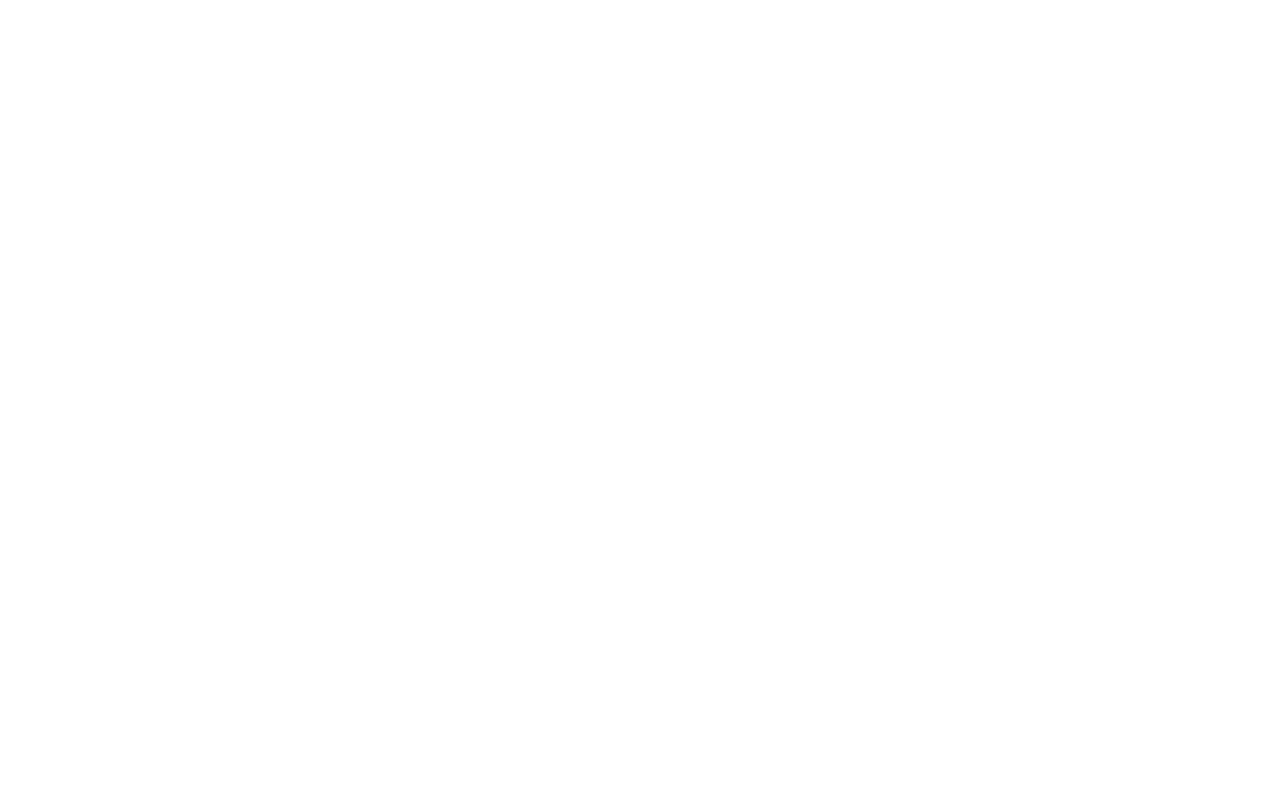
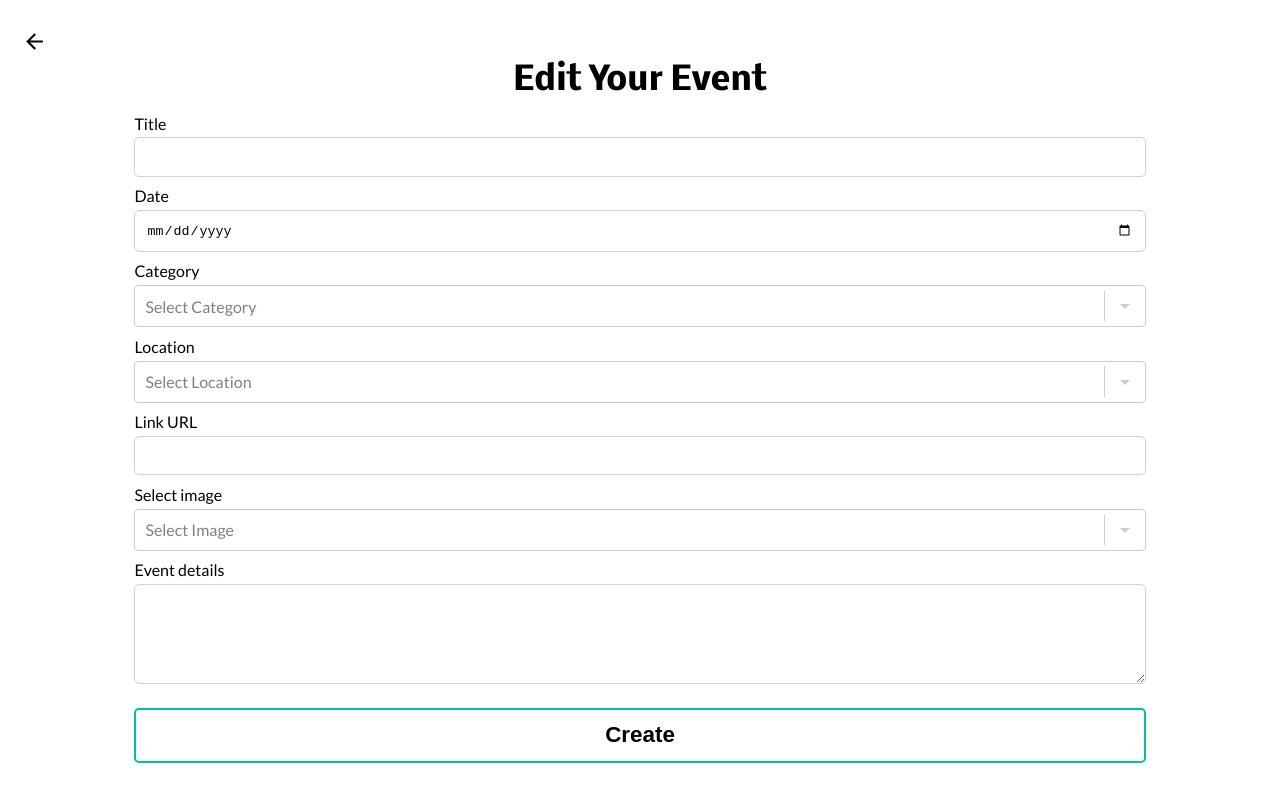
Before and after one commit to yukie-m/summative-3, a React (Create React App) app: page /update-event in a window 1280 px wide. Before the commit this address had no page. Built offline with nearby package versions, Linux system fonts and the light colour scheme; a web font is replaced by a local one.

Commit message:
added Edit Page

```diff
--- a/src/App.jsx
+++ b/src/App.jsx
@@ -9,6 +9,7 @@ import CreateEvent from "./components/CreateEvent";
 import DeleteEventList from "./components/DeleteEventList";
 import ViewByCategory from "./components/ViewByCategory";
 import SignUp from "./components/SignUp";
+import EditEvent from "./components/EditEvent";
 
 function App() {
   useEffect(() => {
@@ -27,6 +28,7 @@ function App() {
         <Route path="/create-event" element={<CreateEvent />} />
         <Route path="/delete-event" element={<DeleteEventList />} />
         <Route path="/sign-up" element={<SignUp />} />
+        <Route path="/update-event" element={<EditEvent />} />
         {/* <Route path='/logged-out' element={<LoggedOut />} /> */}
       </Routes>
     </div>
--- a/src/components/DeleteSingleEvent.jsx
+++ b/src/components/DeleteSingleEvent.jsx
@@ -1,6 +1,7 @@
 import React from "react";
 import axios from "axios";
 import Modal from "react-modal";
+import { useNavigate } from "react-router-dom";
 import { useState } from "react";
 import { AiOutlineComment } from "react-icons/ai";
 import { FiThumbsUp } from "react-icons/fi";
@@ -11,8 +12,8 @@ import NoImage from "./NoImage";
 
 function DeleteSingleEvent(props) {
   const [showPopup, setShowPopup] = useState(false);
-
   const [modalIsOpen, setIsOpen] = React.useState(false);
+  const navigate = useNavigate();
 
   function openModal() {
     setIsOpen(true);
@@ -48,6 +49,10 @@ function DeleteSingleEvent(props) {
           );
         }
       });
+  };
+
+  const onEditEvent = (id) => {
+    console.log(id);
   };
 
   return (
@@ -113,7 +118,12 @@ function DeleteSingleEvent(props) {
                 <p>Delete</p>
               </button>
               <p>/</p>
-              <button>
+              <button
+                onClick={() => {
+                  // onEditEvent(props.detailsObj._id);
+                  navigate("/update-event", { state: props.detailsObj._id });
+                }}
+              >
                 <p>Edit</p>
               </button>
             </div>
--- /dev/null
+++ b/src/components/EditEvent.jsx
@@ -0,0 +1,266 @@
+import React from "react";
+import axios from "axios";
+
+import { useLocation, useNavigate } from "react-router-dom";
+import { useState, useEffect } from "react";
+
+import Select, { components } from "react-select";
+import Modal from "react-modal";
+import "../css/form.scss";
+import { MdArrowBack } from "react-icons/md";
+import { MdArrowDropDown } from "react-icons/md";
+import { MdDoneAll } from "react-icons/md";
+import { IoIosClose } from "react-icons/io";
+
+//onChange event target value
+const categoryOptions = [
+  { value: "Business", label: "Business" },
+  { value: "Finance", label: "Finance" },
+  { value: "IT", label: "IT" },
+  { value: "Engineer", label: "Engineer" },
+];
+
+const locationOptions = [
+  { value: "Auckland", label: "Auckland" },
+  { value: "Wellington", label: "Wellington" },
+  { value: "Christchurch", label: "Christchurch" },
+  { value: "Virtual", label: "Virtual" },
+];
+const imageOptions = [
+  { value: "business.jpg", label: "Business Photo" },
+  { value: "finance.jpg", label: "Finance Photo" },
+  { value: "it.jpg", label: "IT Photo" },
+  { value: "women.jpg", label: "Women Photo" },
+  { value: "noPhoto.png", label: "No Photo" },
+];
+
+const DropdownIndicator = (props) => {
+  return (
+    <components.DropdownIndicator {...props}>
+      <MdArrowDropDown style={{ fontSize: "24px" }} />
+    </components.DropdownIndicator>
+  );
+};
+
+function EditEvent() {
+  let navigate = useNavigate();
+  let location = useLocation();
+  const [eventObject, setEventObject] = useState({});
+
+  const onGoBack = (event) => {
+    navigate(-1);
+  };
+
+  const [modalIsOpen, setIsOpen] = React.useState(false);
+
+  function openModal() {
+    setIsOpen(true);
+  }
+
+  function closeModal() {
+    setIsOpen(false);
+  }
+
+  function updateCategory(selectedOption) {
+    console.log(selectedOption.value);
+  }
+
+  useEffect(() => {
+    loadEventDetails();
+  }, []);
+
+  const loadEventDetails = (event) => {
+    if (location.state) {
+      console.log(
+        ">> STATE ",
+        `http://localhost:4000/api/view-event-by-id/${location.state}`
+      );
+      axios
+        .get(`http://localhost:4000/api/view-event-by-id/${location.state}`)
+        .then((response) => {
+          if (response.status === 200 && response.data != null) {
+            setEventObject(response.data);
+          }
+        });
+    }
+  };
+
+  const onSubmit = (event) => {
+    event.preventDefault();
+
+    let currentForm = event.target;
+
+    let data = {
+      title: currentForm.elements["event_title"].value,
+      date: currentForm.elements["event_date"].value,
+      category: currentForm.elements["category_name"].value,
+      location: currentForm.elements["location_name"].value,
+      link: currentForm.elements["link_url"].value,
+      thumb: currentForm.elements["thumb"].value,
+      description: currentForm.elements["event_details"].value,
+    };
+
+    console.table(data);
+
+    axios
+      .put(`http://localhost:4000/api/update-event/${location.state}`, data)
+      .then((response) => {
+        if (response.data.error) {
+          console.log("ERRROR, UPDATE Event");
+        } else {
+          setIsOpen(true);
+          console.log("SUCCESS, UPDATE Event");
+        }
+      });
+  };
+
+  return (
+    <>
+      <button onClick={onGoBack} className="left-arrow" role="submit">
+        <MdArrowBack className="back-arrow" />
+      </button>
+      <div className="wrapper">
+        <div className="create-listing-wrap">
+          <h1>Edit Your Event</h1>
+
+          <form onSubmit={onSubmit}>
+            <label>
+              <span>Title</span>
+              <input
+                type="text"
+                placeholder=""
+                name="event_title"
+                defaultValue={eventObject.title}
+                required
+              />
+            </label>
+            <label>
+              <span>Date</span>
+              <input
+                type="date"
+                placeholder=""
+                name="event_date"
+                defaultValue={eventObject.date}
+              />
+            </label>
+
+            <label>
+              <span>Category</span>
+              <Select
+                options={categoryOptions}
+                placeholder="Select Category"
+                name="category_name"
+                className="hide-default"
+                components={{ DropdownIndicator }}
+                onChange={updateCategory}
+                required
+              ></Select>
+            </label>
+
+            <label>
+              <span>Location</span>
+              <Select
+                options={locationOptions}
+                placeholder="Select Location"
+                name="location_name"
+                className="hide-default"
+                components={{ DropdownIndicator }}
+                required
+              ></Select>
+            </label>
+
+            <label>
+              <span>Link URL</span>
+              <input
+                type="text"
+                placeholder=""
+                name="link_url"
+                defaultValue={eventObject.link}
+              />
+            </label>
+
+            <label>
+              <span>Select image</span>
+              <Select
+                options={imageOptions}
+                placeholder="Select Image"
+                name="thumb"
+                className="hide-default"
+                components={{ DropdownIndicator }}
+                required
+              ></Select>
+            </label>
+
+            <label>
+              <span>Event details</span>
+              <textarea
+                type="text"
+                placeholder=""
+                name="event_details"
+                rows={5}
+                defaultValue={eventObject.description}
+                required
+              />
+            </label>
+            <button role="submit">Create</button>
+          </form>
+        </div>
+        <Modal
+          isOpen={modalIsOpen}
+          onRequestClose={closeModal}
+          ariaHideApp={false}
+          style={{
+            overlay: {
+              position: "fixed",
+              top: 0,
+              left: 0,
+              right: 0,
+              bottom: 0,
+              backgroundColor: "rgba(240, 240, 240, 0.75)",
+            },
+            content: {
+              position: "absolute",
+              top: "18rem",
+              left: "5rem",
+              right: "5rem",
+              bottom: "18rem",
+              display: "flex",
+              flexDirection: "column",
+              justifyContent: "center",
+              alignItems: "center",
+              border: "1px solid black",
+              background: "#fff",
+              overflow: "auto",
+              WebkitOverflowScrolling: "touch",
+              borderRadius: "4px",
+              outline: "none",
+              padding: "20px",
+            },
+          }}
+        >
+          <div className="check-success">
+            <p>Updated</p>
+            <MdDoneAll size={52} color={"#006ba6"} />
+          </div>
+        </Modal>
+      </div>
+    </>
+  );
+}
+
+export default EditEvent;
+
+// title: String,
+// description: String,
+// host: String,
+// price: Number,
+// date: String,
+// time: String,
+// thumb: String,
+// location: String,
+// category: String,
+// attending: Number,
+// link: String,
+// follower: String,
+// following: String,
+// virtual: String,
--- a/src/components/EventDetail.jsx
+++ b/src/components/EventDetail.jsx
@@ -100,7 +100,7 @@ function EventDetail() {
               onClick={updateLikes}
               // className={`${loading ? "animate-heart" : ""}`}
             />
-            {likes}
+            ({likes})
           </div>
           <div className="event-share">
             <BsShareFill size={14} />
```
